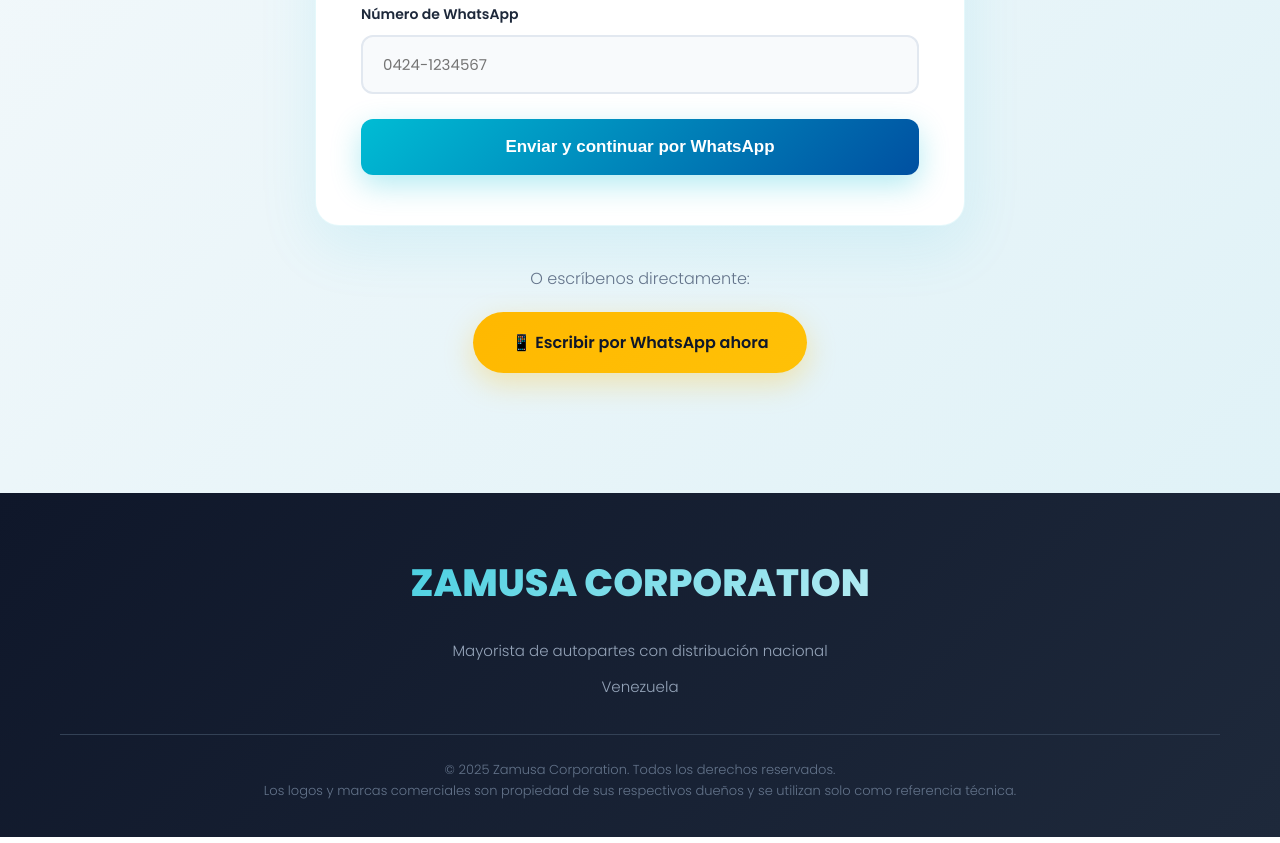
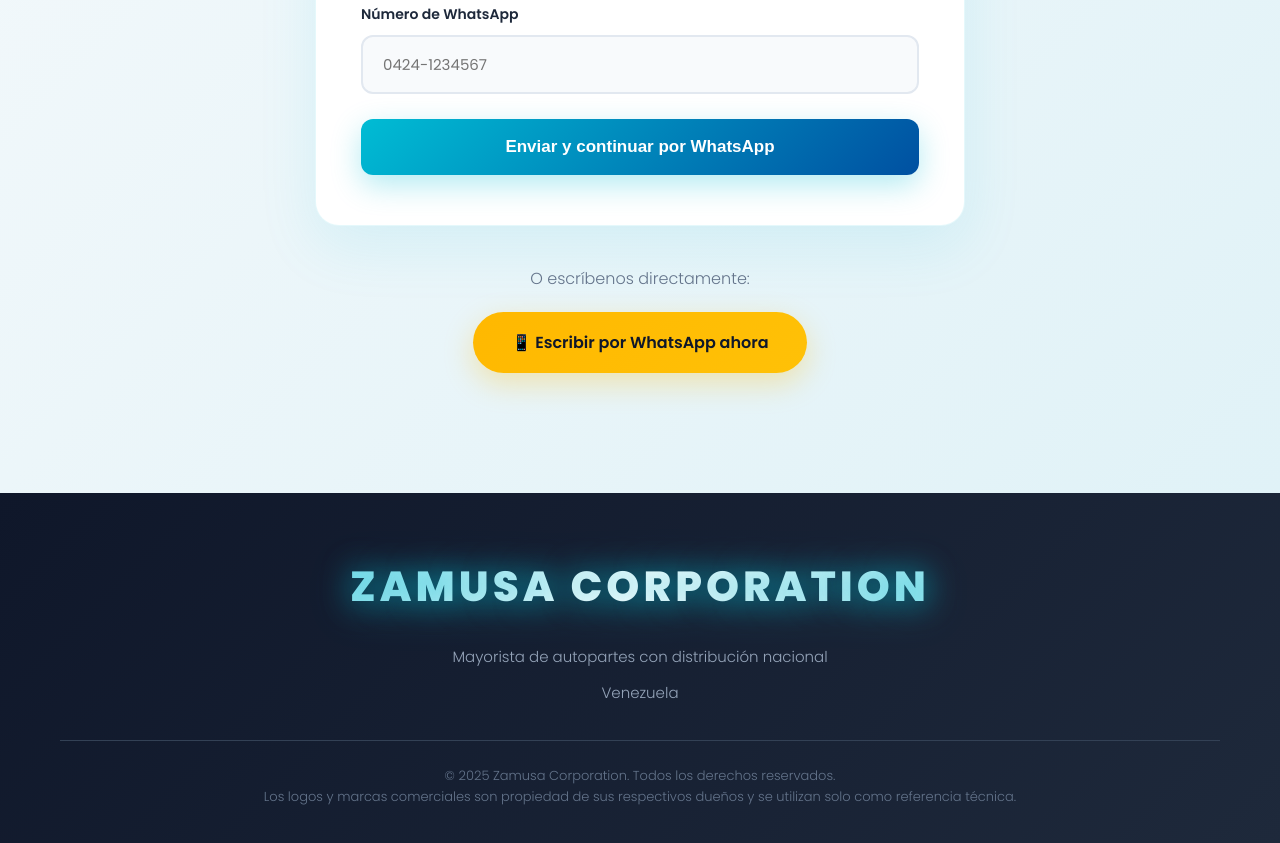
Before and after one commit to jimagrosso/zamusacorp, a plain HTML site: page index.html in a window 1280 px wide. Shown: the part 10183-11026 px from the top of the page. Drawn offline with Linux system fonts and the light colour scheme.

Commit message:
Enhance footer logo styles and add shimmer effect
Updated footer logo styles including font size, weight, and gradient background. Added shimmer animation for enhanced visual effect.

```diff
--- a/index.html
+++ b/index.html
@@ -979,14 +979,31 @@
             text-align: center;
         }
 
-        .footer-logo {
-            font-size: 38px;
-            font-weight: 800;
-            background: linear-gradient(135deg, var(--cyan-primary) 0%, var(--blanco) 100%);
+       .footer-logo {
+            font-size: 42px;
+            font-weight: 900;
+            background: linear-gradient(135deg, var(--cyan-primary) 0%, var(--blanco) 50%, var(--cyan-light) 100%);
             -webkit-background-clip: text;
             -webkit-text-fill-color: transparent;
             background-clip: text;
             margin-bottom: 25px;
+            letter-spacing: 4px;
+            text-transform: uppercase;
+            position: relative;
+            text-shadow: 0 0 30px rgba(0, 188, 212, 0.5);
+            filter: drop-shadow(0 4px 15px rgba(0, 188, 212, 0.3));
+            animation: shimmer 3s ease-in-out infinite;
+        }
+
+        @keyframes shimmer {
+            0%, 100% {
+                background-position: 0% 50%;
+                filter: drop-shadow(0 4px 15px rgba(0, 188, 212, 0.3));
+            }
+            50% {
+                background-position: 100% 50%;
+                filter: drop-shadow(0 4px 20px rgba(0, 188, 212, 0.5));
+            }
         }
 
         .footer-text {
```
